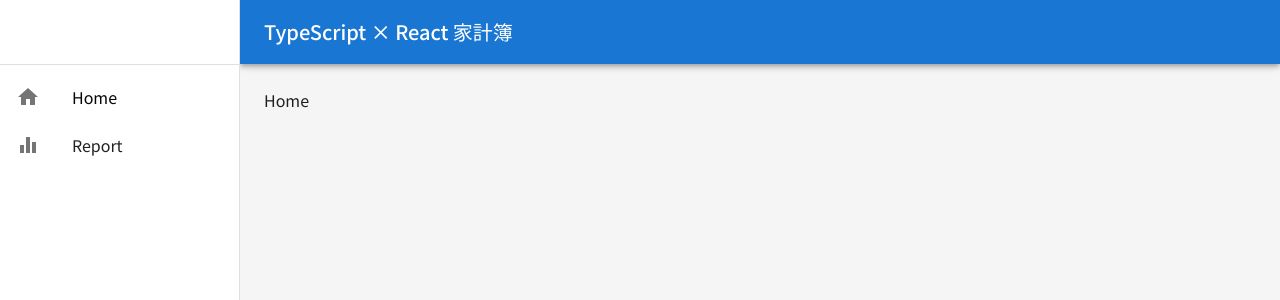
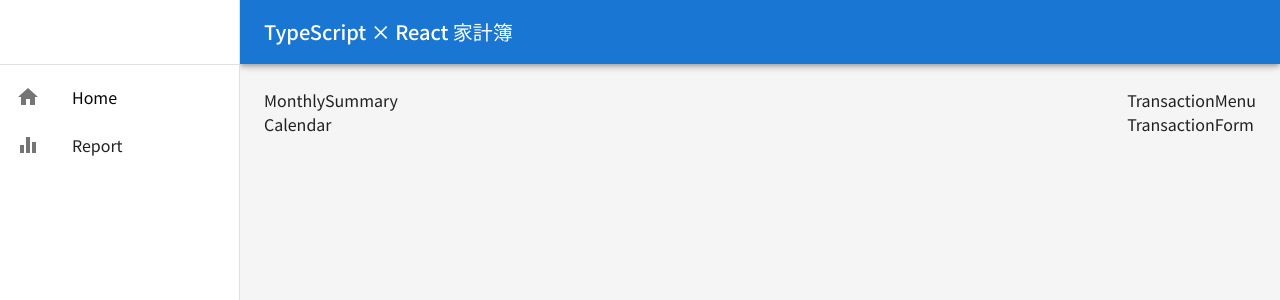
Before and after one commit to watagassa/udemy-household-app, a React (Create React App) app: page / in a window 1280 px wide. Shown: the top 300 px of the page. Built offline with nearby package versions, Linux system fonts and the light colour scheme.

Commit message:
停止 17. Home画面で必要なコンポーネントをインポートしよう

```diff
--- /dev/null
+++ b/src/components/Calendar.tsx
@@ -0,0 +1,9 @@
+import React from 'react'
+
+const Calendar = () => {
+  return (
+    <div>Calendar</div>
+  )
+}
+
+export default Calendar
--- /dev/null
+++ b/src/components/MonthlySummary.tsx
@@ -0,0 +1,9 @@
+import React from 'react'
+
+const MonthlySummary = () => {
+  return (
+    <div>MonthlySummary</div>
+  )
+}
+
+export default MonthlySummary
--- /dev/null
+++ b/src/components/TransactionForm.tsx
@@ -0,0 +1,9 @@
+import React from 'react'
+
+const TransactionForm = () => {
+  return (
+    <div>TransactionForm</div>
+  )
+}
+
+export default TransactionForm
--- /dev/null
+++ b/src/components/TransactionMenu.tsx
@@ -0,0 +1,9 @@
+import React from 'react'
+
+const TransactionMenu = () => {
+  return (
+    <div>TransactionMenu</div>
+  )
+}
+
+export default TransactionMenu
--- a/src/components/common/SideBar.tsx
+++ b/src/components/common/SideBar.tsx
@@ -67,7 +67,7 @@
                 //textDecoration:"none",
                 //color: "inherit",
                 //display: "block",
-                ...(isActive ?  activeLinkStyle: {})
+                ...(isActive ? activeLinkStyle : {}),
               };
             }}
           >
--- a/src/pages/Home.tsx
+++ b/src/pages/Home.tsx
@@ -1,8 +1,24 @@
+import { Box } from '@mui/material'
 import React from 'react'
+import MonthlySummary from '../components/MonthlySummary'
+import Calendar from '../components/Calendar'
+import TransactionForm from '../components/TransactionForm'
+import TransactionMenu from '../components/TransactionMenu'
 
 const Home = () => {
   return (
-    <div>Home</div>
+    <Box sx= {{display: "flex"}}>
+        {/* 左側コンテンツ */}
+        <Box sx={{flexGrow:1}}>
+            <MonthlySummary />
+            <Calendar/>
+        </Box>
+        {/* 右側コンテンツ */}
+        <Box>
+            <TransactionMenu />
+            <TransactionForm/>
+        </Box>
+    </Box>
   )
 }
 
```
